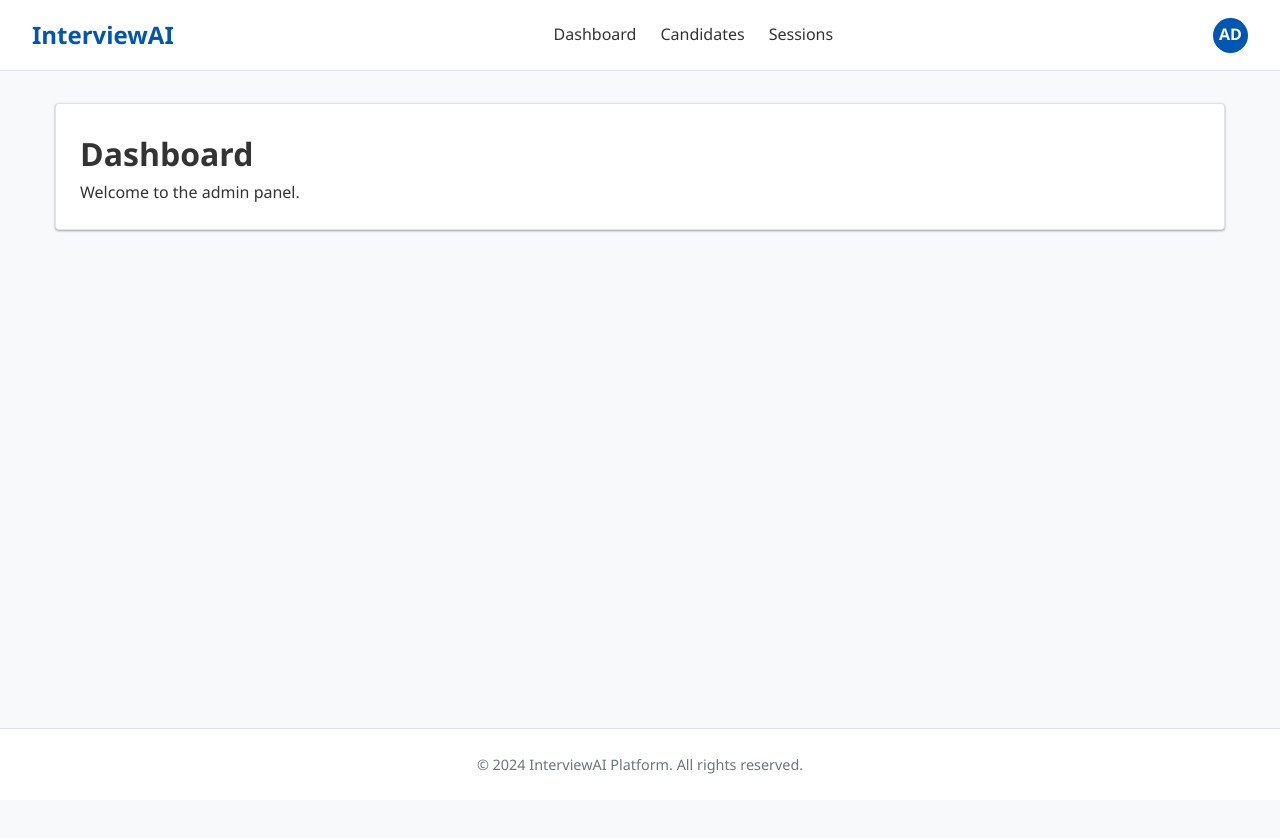
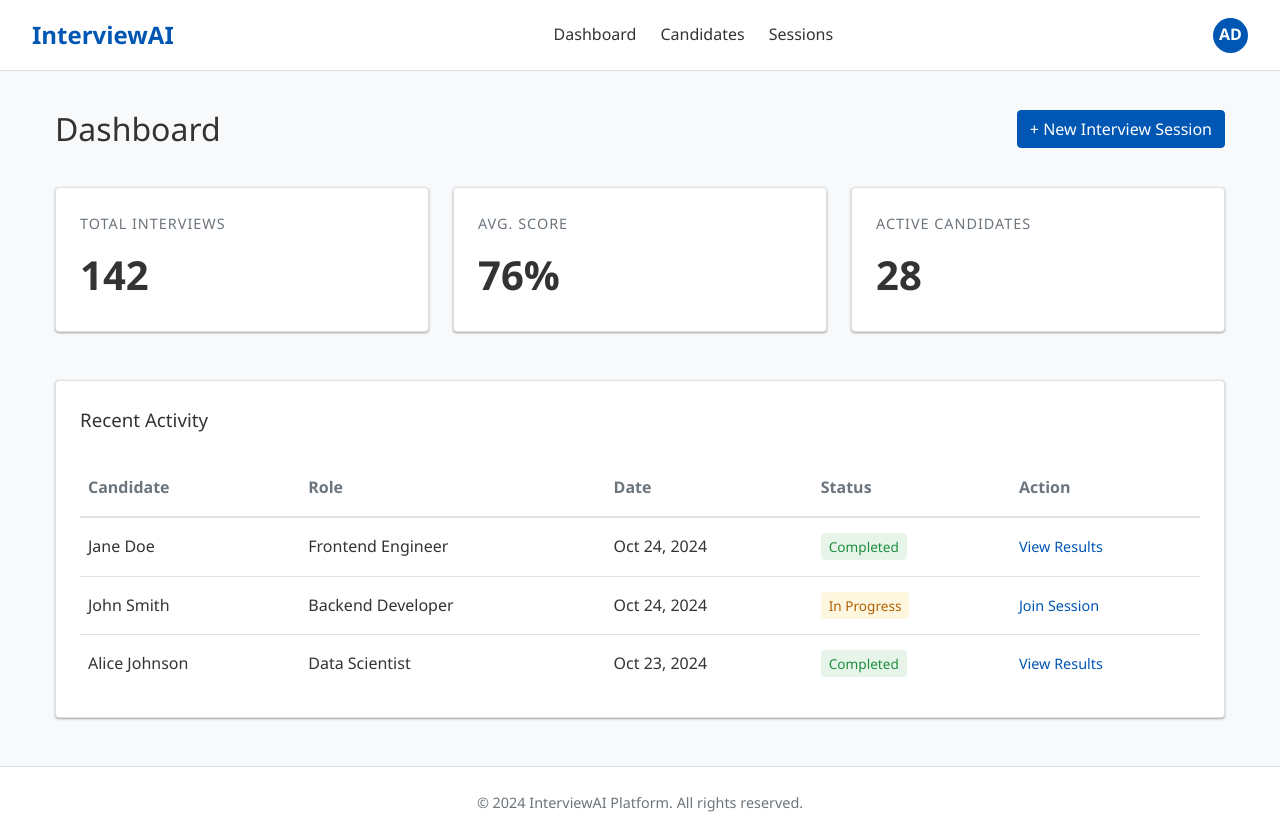
Before and after one commit to Gaman-123/DataVex-1, a React app in the folder frontend/: page / in a window 1280 px wide. Before the commit the page ends 800 px from the top, so only its background shows below. Built offline with nearby package versions, Linux system fonts and the light colour scheme; the HTML template or start-up script is replaced by a standard one.

Commit message:
Phase 3: Dashboard / Home Page

```diff
--- a/frontend/src/App.jsx
+++ b/frontend/src/App.jsx
@@ -1,6 +1,7 @@
 import React from 'react';
 import { BrowserRouter as Router, Routes, Route } from 'react-router-dom';
 import MainLayout from './components/MainLayout';
+import Dashboard from './pages/Dashboard';
 import './App.css';
 
 function App() {
@@ -8,12 +9,7 @@ function App() {
     <Router>
       <MainLayout>
         <Routes>
-          <Route path="/" element={
-            <div className="card">
-              <h1>Dashboard</h1>
-              <p>Welcome to the admin panel.</p>
-            </div>
-          } />
+          <Route path="/" element={<Dashboard />} />
         </Routes>
       </MainLayout>
     </Router>
--- /dev/null
+++ b/frontend/src/pages/Dashboard.jsx
@@ -0,0 +1,67 @@
+import React from 'react';
+
+const Dashboard = () => {
+  return (
+    <div>
+      <div style={{ display: 'flex', justifyContent: 'space-between', alignItems: 'center', marginBottom: '2rem' }}>
+        <h1 style={{ margin: 0, fontSize: '2rem', fontWeight: 'normal', color: 'var(--text-dark)' }}>Dashboard</h1>
+        <button className="btn btn-primary">+ New Interview Session</button>
+      </div>
+
+      <div style={{ display: 'grid', gridTemplateColumns: 'repeat(auto-fit, minmax(250px, 1fr))', gap: '1.5rem', marginBottom: '2rem' }}>
+        <div className="card" style={{ display: 'flex', flexDirection: 'column', gap: '0.5rem' }}>
+          <span style={{ color: 'var(--secondary-color)', fontSize: '0.9rem', textTransform: 'uppercase', letterSpacing: '1px' }}>Total Interviews</span>
+          <span style={{ fontSize: '2.5rem', fontWeight: 'bold' }}>142</span>
+        </div>
+        <div className="card" style={{ display: 'flex', flexDirection: 'column', gap: '0.5rem' }}>
+          <span style={{ color: 'var(--secondary-color)', fontSize: '0.9rem', textTransform: 'uppercase', letterSpacing: '1px' }}>Avg. Score</span>
+          <span style={{ fontSize: '2.5rem', fontWeight: 'bold' }}>76%</span>
+        </div>
+        <div className="card" style={{ display: 'flex', flexDirection: 'column', gap: '0.5rem' }}>
+          <span style={{ color: 'var(--secondary-color)', fontSize: '0.9rem', textTransform: 'uppercase', letterSpacing: '1px' }}>Active Candidates</span>
+          <span style={{ fontSize: '2.5rem', fontWeight: 'bold' }}>28</span>
+        </div>
+      </div>
+
+      <div className="card">
+        <h3 style={{ marginTop: 0, marginBottom: '1.5rem', fontWeight: '500' }}>Recent Activity</h3>
+        <table style={{ width: '100%', borderCollapse: 'collapse', textAlign: 'left' }}>
+          <thead>
+            <tr style={{ borderBottom: '2px solid var(--border-color)' }}>
+              <th style={{ padding: '1rem 0.5rem', color: 'var(--secondary-color)', fontWeight: '600' }}>Candidate</th>
+              <th style={{ padding: '1rem 0.5rem', color: 'var(--secondary-color)', fontWeight: '600' }}>Role</th>
+              <th style={{ padding: '1rem 0.5rem', color: 'var(--secondary-color)', fontWeight: '600' }}>Date</th>
+              <th style={{ padding: '1rem 0.5rem', color: 'var(--secondary-color)', fontWeight: '600' }}>Status</th>
+              <th style={{ padding: '1rem 0.5rem', color: 'var(--secondary-color)', fontWeight: '600' }}>Action</th>
+            </tr>
+          </thead>
+          <tbody>
+            <tr style={{ borderBottom: '1px solid var(--border-color)' }}>
+              <td style={{ padding: '1rem 0.5rem' }}>Jane Doe</td>
+              <td style={{ padding: '1rem 0.5rem' }}>Frontend Engineer</td>
+              <td style={{ padding: '1rem 0.5rem' }}>Oct 24, 2024</td>
+              <td style={{ padding: '1rem 0.5rem' }}><span style={{ padding: '0.25rem 0.5rem', backgroundColor: '#e6f4ea', color: '#1e8e3e', borderRadius: '4px', fontSize: '0.85rem' }}>Completed</span></td>
+              <td style={{ padding: '1rem 0.5rem' }}><a href="#" style={{ fontSize: '0.9rem' }}>View Results</a></td>
+            </tr>
+            <tr style={{ borderBottom: '1px solid var(--border-color)' }}>
+              <td style={{ padding: '1rem 0.5rem' }}>John Smith</td>
+              <td style={{ padding: '1rem 0.5rem' }}>Backend Developer</td>
+              <td style={{ padding: '1rem 0.5rem' }}>Oct 24, 2024</td>
+              <td style={{ padding: '1rem 0.5rem' }}><span style={{ padding: '0.25rem 0.5rem', backgroundColor: '#fef7e0', color: '#b06000', borderRadius: '4px', fontSize: '0.85rem' }}>In Progress</span></td>
+              <td style={{ padding: '1rem 0.5rem' }}><a href="#" style={{ fontSize: '0.9rem' }}>Join Session</a></td>
+            </tr>
+            <tr>
+              <td style={{ padding: '1rem 0.5rem' }}>Alice Johnson</td>
+              <td style={{ padding: '1rem 0.5rem' }}>Data Scientist</td>
+              <td style={{ padding: '1rem 0.5rem' }}>Oct 23, 2024</td>
+              <td style={{ padding: '1rem 0.5rem' }}><span style={{ padding: '0.25rem 0.5rem', backgroundColor: '#e6f4ea', color: '#1e8e3e', borderRadius: '4px', fontSize: '0.85rem' }}>Completed</span></td>
+              <td style={{ padding: '1rem 0.5rem' }}><a href="#" style={{ fontSize: '0.9rem' }}>View Results</a></td>
+            </tr>
+          </tbody>
+        </table>
+      </div>
+    </div>
+  );
+};
+
+export default Dashboard;
```
